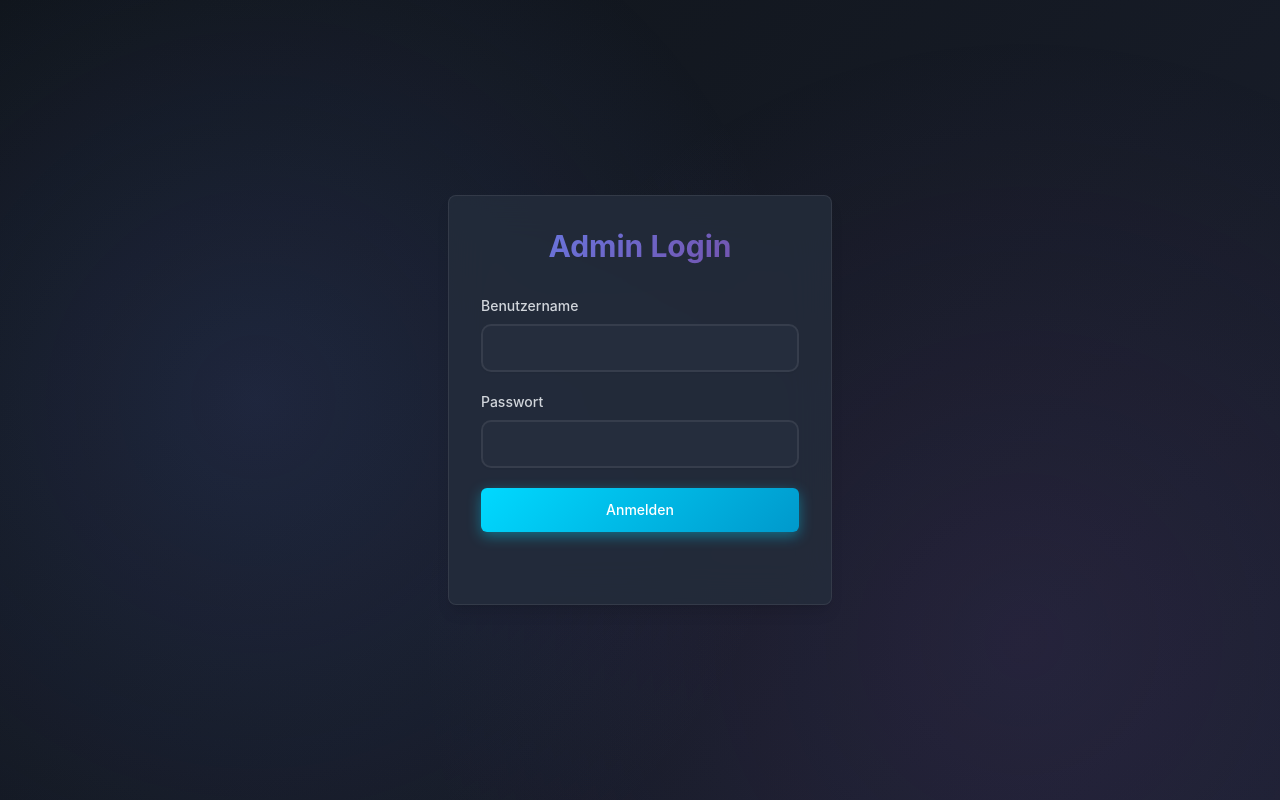
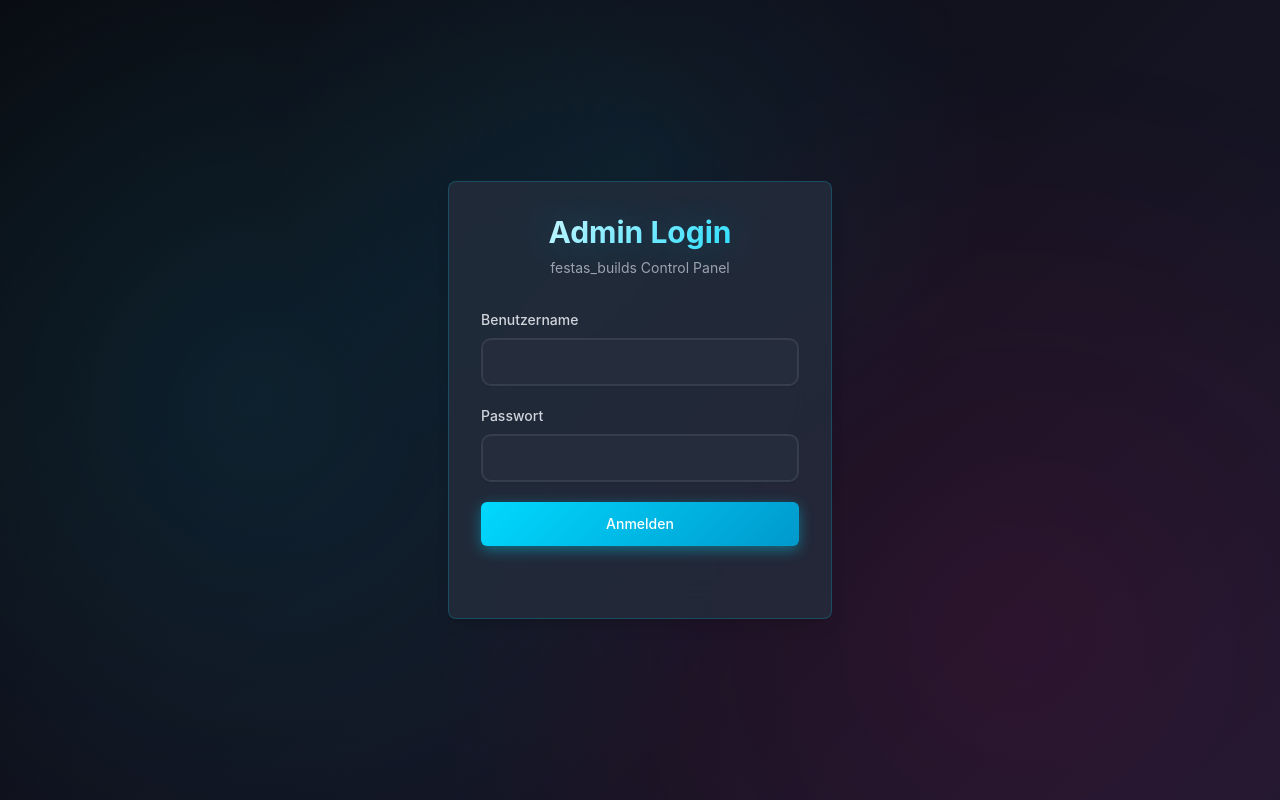
Before and after one commit to Festas/Link-in-Bio, a FastAPI app: page /login in a window 1280 px wide. Run offline with FastAPI, Linux system fonts and the light colour scheme; some libraries are stand-ins or nearby versions.

Commit message:
UI improvements: Enhanced templates with gaming/tech branding
Co-authored-by: Festas <245144013+Festas@users.noreply.github.com>

```diff
--- a/templates/index.html
+++ b/templates/index.html
@@ -10,7 +10,7 @@
         </header>
 
         <div id="loading-spinner" class="flex justify-center items-center p-12">
-            <svg class="animate-spin h-10 w-10" style="color: var(--color-text-muted)" xmlns="http://www.w3.org/2000/svg" fill="none" viewBox="0 0 24 24">
+            <svg class="animate-spin h-10 w-10" style="color: var(--color-tech-accent)" xmlns="http://www.w3.org/2000/svg" fill="none" viewBox="0 0 24 24">
                 <circle class="opacity-25" cx="12" cy="12" r="10" stroke="currentColor" stroke-width="4"></circle>
                 <path class="opacity-75" fill="currentColor" d="M4 12a8 8 0 018-8V0C5.373 0 0 5.373 0 12h4zm2 5.291A7.962 7.962 0 014 12H0c0 3.042 1.135 5.824 3 7.938l3-2.647z"></path>
             </svg>
@@ -23,7 +23,7 @@
         </main>
 
         <footer class="mt-12 text-center text-xs text-gray-500 opacity-50 hover:opacity-100 transition-opacity">
-            <p>&copy; Link-in-Bio</p>
+            <p>&copy; 2024 festas_builds | Made with 💙 in Hamburg</p>
         </footer>
     </div>
 {% endblock %}
--- a/templates/login.html
+++ b/templates/login.html
@@ -3,14 +3,14 @@
 <head>
     <meta charset="UTF-8">
     <meta name="viewport" content="width=device-width, initial-scale=1.0">
-    <title>Admin Login</title>
+    <title>Admin Login - festas_builds</title>
 
     <script src="{{ vendor.tailwindcss }}?v={{ version }}"></script>
     <link rel="stylesheet" href="/static/css/admin.css?v={{ version }}">
     <link rel="stylesheet" href="/static/css/admin-modern.css?v={{ version }}">
     <style>
         body {
-            background: linear-gradient(135deg, #0f1419 0%, #1a1f2e 100%);
+            background: linear-gradient(135deg, #0a0a0f 0%, #1a1a2e 100%);
             position: relative;
             overflow: hidden;
         }
@@ -22,10 +22,17 @@
             left: 0;
             right: 0;
             bottom: 0;
-            background: radial-gradient(circle at 20% 50%, rgba(102, 126, 234, 0.15) 0%, transparent 50%),
-                        radial-gradient(circle at 80% 80%, rgba(118, 75, 162, 0.15) 0%, transparent 50%);
+            background: radial-gradient(circle at 20% 50%, rgba(0, 217, 255, 0.15) 0%, transparent 50%),
+                        radial-gradient(circle at 80% 80%, rgba(255, 0, 110, 0.15) 0%, transparent 50%),
+                        radial-gradient(circle at 50% 20%, rgba(0, 217, 255, 0.1) 0%, transparent 40%);
             pointer-events: none;
             z-index: 0;
+            animation: ambientPulse 8s ease-in-out infinite;
+        }
+
+        @keyframes ambientPulse {
+            0%, 100% { opacity: 0.6; }
+            50% { opacity: 0.8; }
         }
 
         .login-container {
@@ -48,22 +55,25 @@
         .login-card {
             background: rgba(37, 45, 61, 0.8);
             backdrop-filter: blur(20px);
-            border: 1px solid rgba(255, 255, 255, 0.08);
-            box-shadow: 0 20px 60px rgba(0, 0, 0, 0.4);
+            border: 1px solid rgba(0, 217, 255, 0.2);
+            box-shadow: 0 20px 60px rgba(0, 0, 0, 0.4),
+                        0 0 40px rgba(0, 217, 255, 0.1);
         }
 
         h1 {
-            background: linear-gradient(135deg, #667eea 0%, #764ba2 100%);
+            background: linear-gradient(135deg, #ffffff 0%, #00d9ff 100%);
             -webkit-background-clip: text;
             -webkit-text-fill-color: transparent;
             background-clip: text;
+            text-shadow: 0 0 40px rgba(0, 217, 255, 0.3);
         }
     </style>
 </head>
 <body class="min-h-screen flex items-center justify-center p-4">
 
     <div class="login-container w-full max-w-sm mx-auto p-8 rounded-lg shadow-lg login-card">
-        <h1 class="text-3xl font-bold text-center mb-8 text-white">Admin Login</h1>
+        <h1 class="text-3xl font-bold text-center mb-2 text-white">Admin Login</h1>
+        <p class="text-center text-gray-400 mb-8 text-sm">festas_builds Control Panel</p>
 
         <form id="login-form" class="space-y-5">
             <div>
@@ -78,7 +88,7 @@
             </div>
 
             <button type="submit"
-                    class="w-full flex justify-center py-3 px-4 border border-transparent rounded-md shadow-sm text-sm font-medium text-white bg-blue-600 hover:bg-blue-700 focus:outline-none focus:ring-2 focus:ring-offset-2 focus:ring-blue-500 transition-colors">
+                    class="w-full flex justify-center py-3 px-4 border border-transparent rounded-md shadow-sm text-sm font-medium text-white transition-all hover:scale-105" style="background: linear-gradient(135deg, #00d9ff 0%, #0099cc 100%); box-shadow: 0 4px 14px rgba(0, 217, 255, 0.4);">
                 Anmelden
             </button>
 
```
Also changed, not shown: templates/error.html (+6 -6 lines), README.md.
